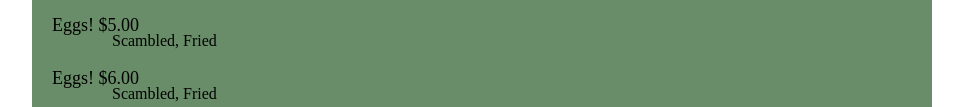
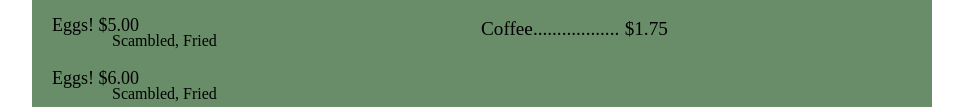
Before and after one commit to JoeCoded/eggBreak, a plain HTML site: page menu.html in a window 1280 px wide. Shown: the part 431-538 px from the top of the page, without its empty margins (158-1121 px from the left). Drawn offline with Linux system fonts and the light colour scheme; a web font is replaced by a local one.

Commit message:
added coffee to menu

```diff
--- a/menu.html
+++ b/menu.html
@@ -75,6 +75,10 @@
                     <td>Hot Tea................</td>
                     <td>$1.75</td>
                 </tr>
+                <tr>
+                    <td>Coffee..................</td>
+                    <td>$1.75</td>
+                </tr>
             </tbody>
 
         </table>
```
